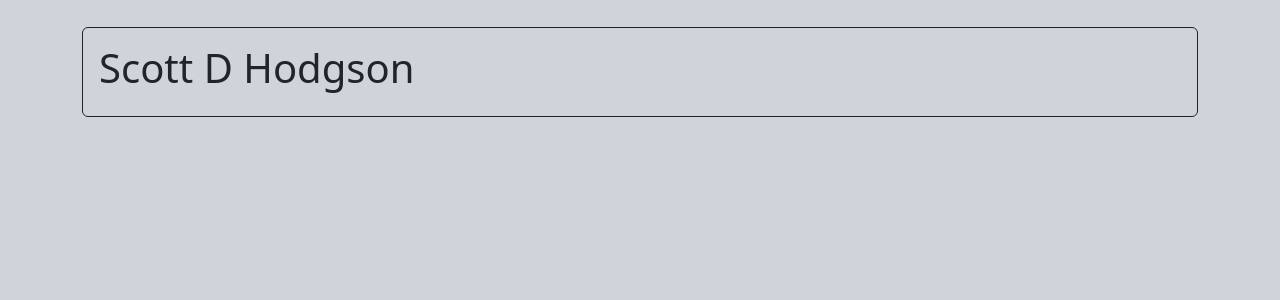
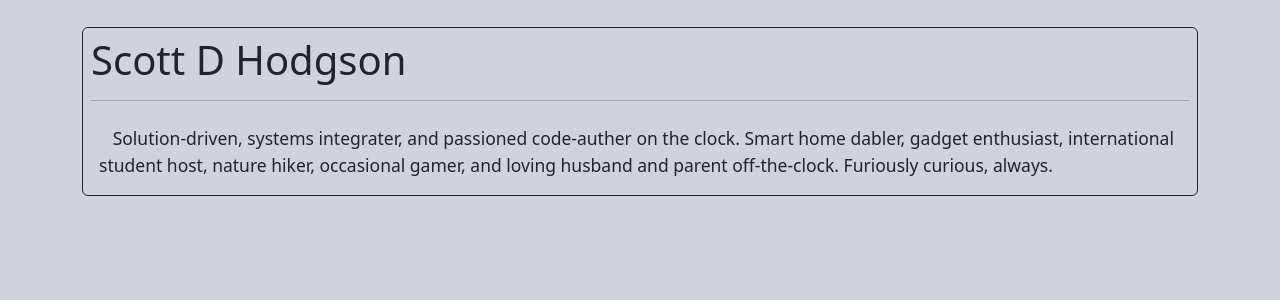
Before and after one commit to Scott-D-Hodgson/cv, a Vue app: page / in a window 1280 px wide. Shown: the top 300 px of the page. Built offline with nearby package versions, Linux system fonts and the light colour scheme; some icons are missing.

Commit message:
Add flavour text

```diff
--- a/src/components/CirriculumVitae.vue
+++ b/src/components/CirriculumVitae.vue
@@ -1,19 +1,17 @@
 <script setup lang="ts">
 import { useBorder } from '../composables/useBorder';
-import { useText } from '../composables/useText';
+import FlavourText from './cv/FlavourText.vue';
+import Header from './cv/Header.vue';
 
 const border = useBorder();
-const text = useText();
 </script>
 
 <template>
-    <div class="p-3 rounded"
-        :class="border.standard()">
-        <h1 :class="text.standard()">
-            Scott D Hodgson
-        </h1>
+    <div class="p-2 rounded" :class="border.standard()">
+        <Header></Header>
+        <hr>
+        <FlavourText></FlavourText>
     </div>
 </template>
 
-<style scoped>
-</style>
+<style scoped></style>
--- /dev/null
+++ b/src/components/cv/FlavourText.vue
@@ -0,0 +1,42 @@
+<script setup lang="ts">
+import Section from './Section.vue';
+</script>
+
+<template>
+    <Section>
+        <blockquote class="blockquote m-0 p-2">
+            <p class="small">Solution-driven, systems integrater, and passioned code-auther on the clock.
+                Smart home dabler, gadget enthusiast, international student host, nature hiker, occasional gamer,
+                and loving husband and parent off-the-clock. Furiously curious, always.
+            </p>
+        </blockquote>
+    </Section>
+</template>
+
+<style scoped>
+blockquote {
+    position: relative;
+}
+
+blockquote>p::before {
+    font-family: "Font Awesome 6 Pro";
+    font-weight: 600;
+    top: -5px;
+    left: -5px;
+    display: inline-block;
+    transform: rotate(-30deg);
+    content: '\f10d';
+    position: relative;
+}
+
+blockquote>p::after {
+    font-family: "Font Awesome 6 Pro";
+    font-weight: 800;
+    top: -5px;
+    right: -5px;
+    display: inline-block;
+    transform: rotate(30deg);
+    content: '\f10e';
+    position: relative;
+}
+</style>
--- /dev/null
+++ b/src/components/cv/Header.vue
@@ -0,0 +1,13 @@
+<script setup lang="ts">
+import { useText } from '../../composables/useText';
+
+const text = useText();
+</script>
+
+<template>
+    <h1 :class="text.standard()">
+        Scott D Hodgson
+    </h1>
+</template>
+
+<style scoped></style>
--- /dev/null
+++ b/src/components/cv/Section.vue
@@ -0,0 +1,25 @@
+<script setup lang="ts">
+import { useText } from '../../composables/useText';
+
+export interface Props {
+    heading?: string;
+}
+
+const props = defineProps<Props>();
+const text = useText();
+
+</script>
+
+<template>
+    <div class="row mt-3">
+        <div class="col-12" :class="text.standard()">
+            <template v-if="props.heading">
+                <h2>{{ heading }}</h2>
+                <hr>
+            </template>
+            <slot></slot>
+        </div>
+    </div>
+</template>
+
+<style scoped></style>
```
